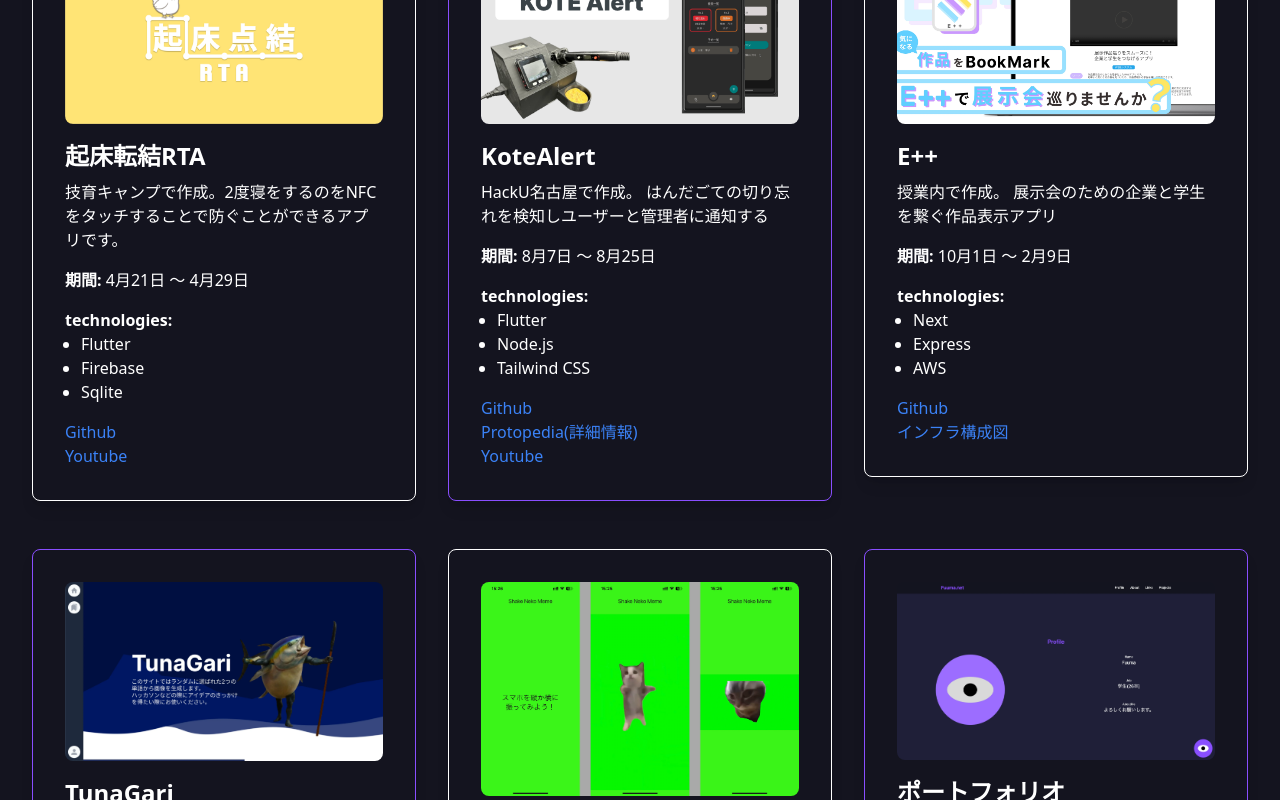
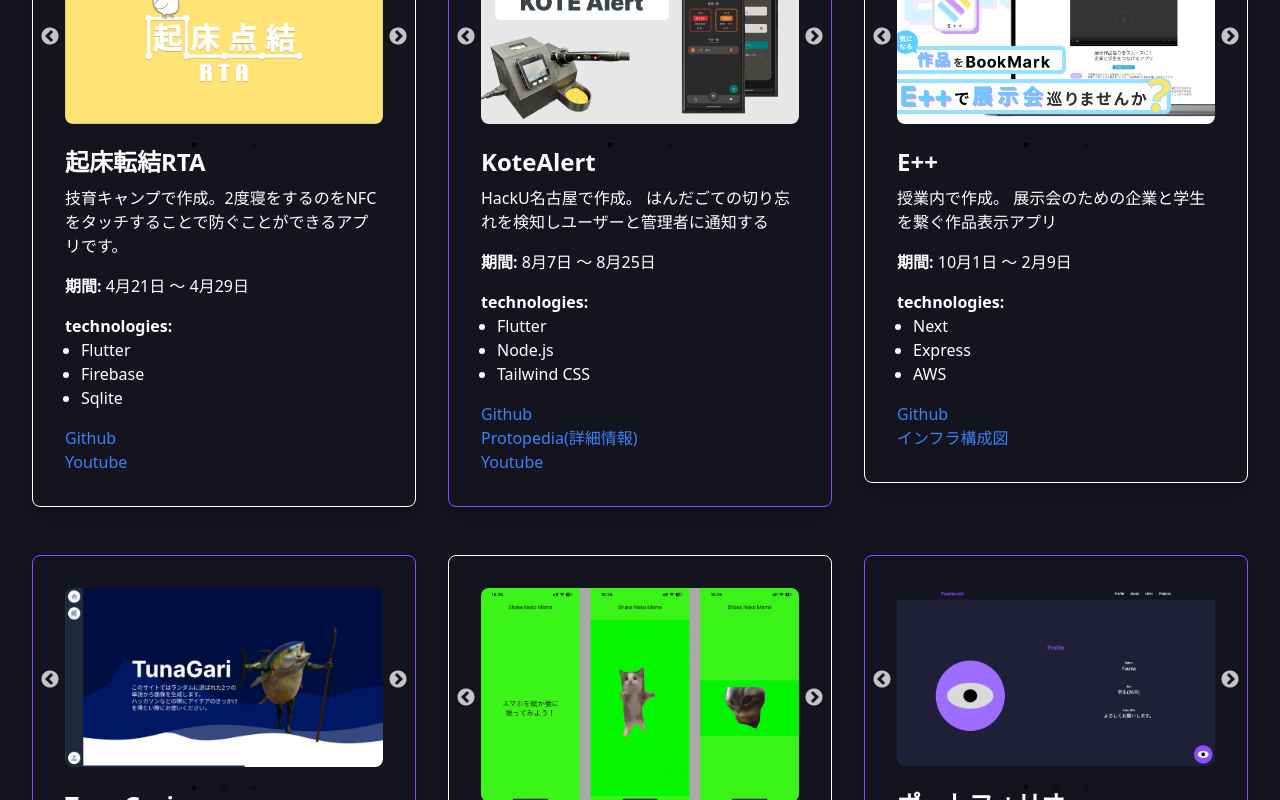
Before and after one commit to Fuuma0000/portfolio, a React (Vite) app: page / in a window 1280 px wide. Shown: the part 2660-3460 px from the top of the page. Built offline with nearby package versions, Linux system fonts and the light colour scheme.

Commit message:
feat: とりあえず画像を変えれるように

```diff
--- a/src/components/Projects.tsx
+++ b/src/components/Projects.tsx
@@ -6,6 +6,8 @@ import tunaGariImg from '@/assets/projects/tunagari.webp';
 import shakeNekoMemeImg from '@/assets/projects/shake-neko-meme.webp';
 import { useRecoilState } from 'recoil';
 import { isDarkModeState } from '@/state/isDarkModeState';
+import Slider from 'react-slick';
+import SlickStyles from '../styles/SlickStyles';
 
 interface Link {
   url: string;
@@ -40,11 +42,31 @@ const Project: React.FC<
         ? 'border-white'
         : 'border-black';
 
+  const settings = {
+    dots: true,
+    infinite: true,
+    speed: 500,
+    slidesToShow: 1,
+    slidesToScroll: 1,
+  };
+
   return (
     <div
       className={`my-2 rounded-lg border p-8 shadow-lg ${borderClass} ${isDarkMode ? '' : 'bg-white'}`}
     >
-      <img src={image} alt={title} className="mb-4 h-auto w-full rounded-lg" />
+      <div className="slider-container mb-4">
+        <Slider {...settings}>
+          <div className="">
+            <img src={image} alt={title} className="rounded-lg" />
+          </div>
+          <div>
+            <img src={image} alt={title} className="rounded-lg" />
+          </div>
+          <div>
+            <img src={image} alt={title} className="rounded-lg" />
+          </div>
+        </Slider>
+      </div>
       <h2
         className={`mb-2 text-2xl font-bold ${isDarkMode ? 'text-white' : 'text-black'}`}
       >
@@ -200,6 +222,7 @@ const Projects = ({ index }: { index: number }) => {
       className={`bg-${isDarkMode ? 'dark-' : ''}${index % 2 === 0 ? 'even' : 'odd'}`}
       id="projects"
     >
+      <SlickStyles />
       <div className="mx-auto h-full max-w-7xl p-8">
         <h1 className="mb-8 text-center text-3xl font-semibold text-primary">
           Projects
```
